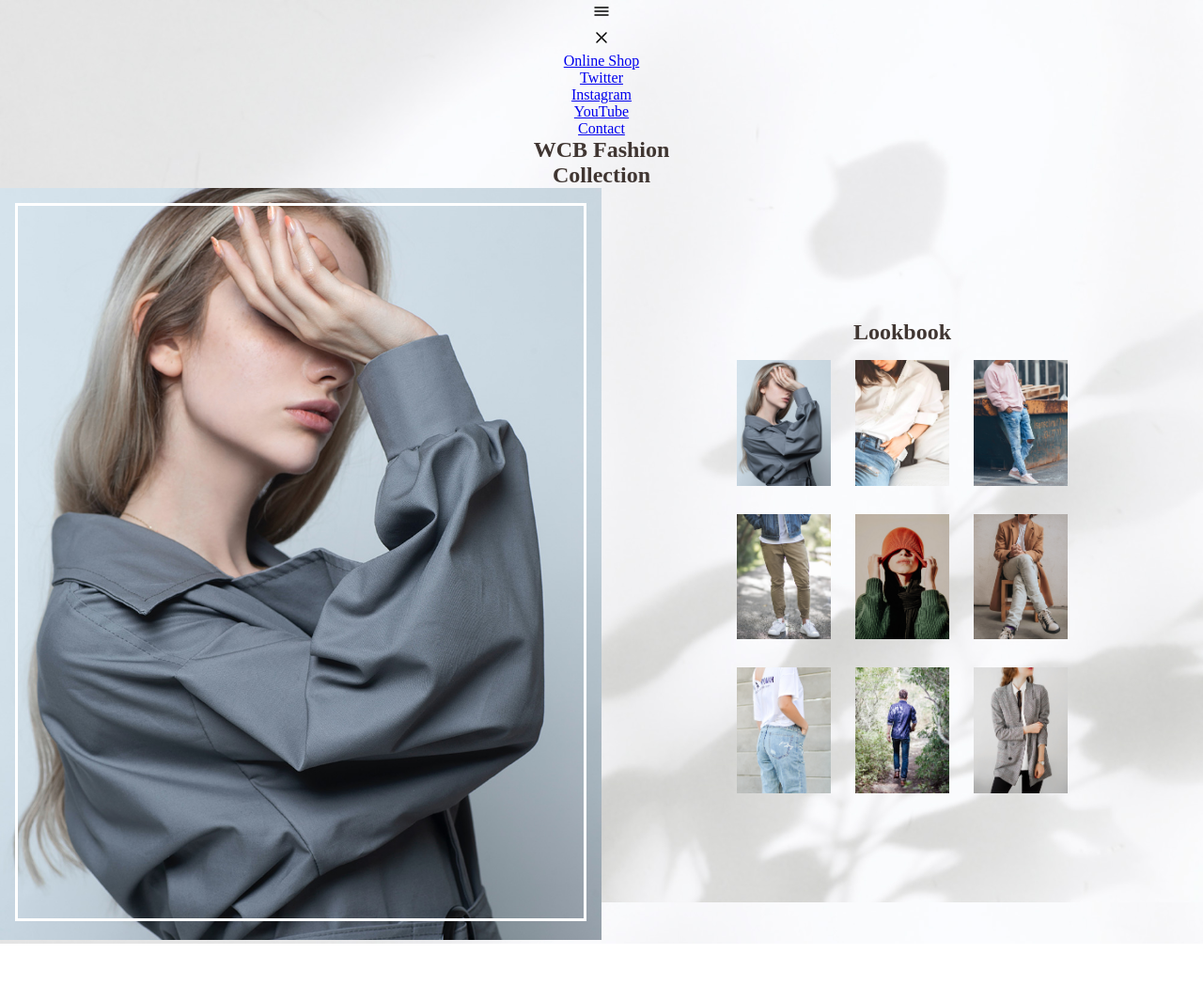
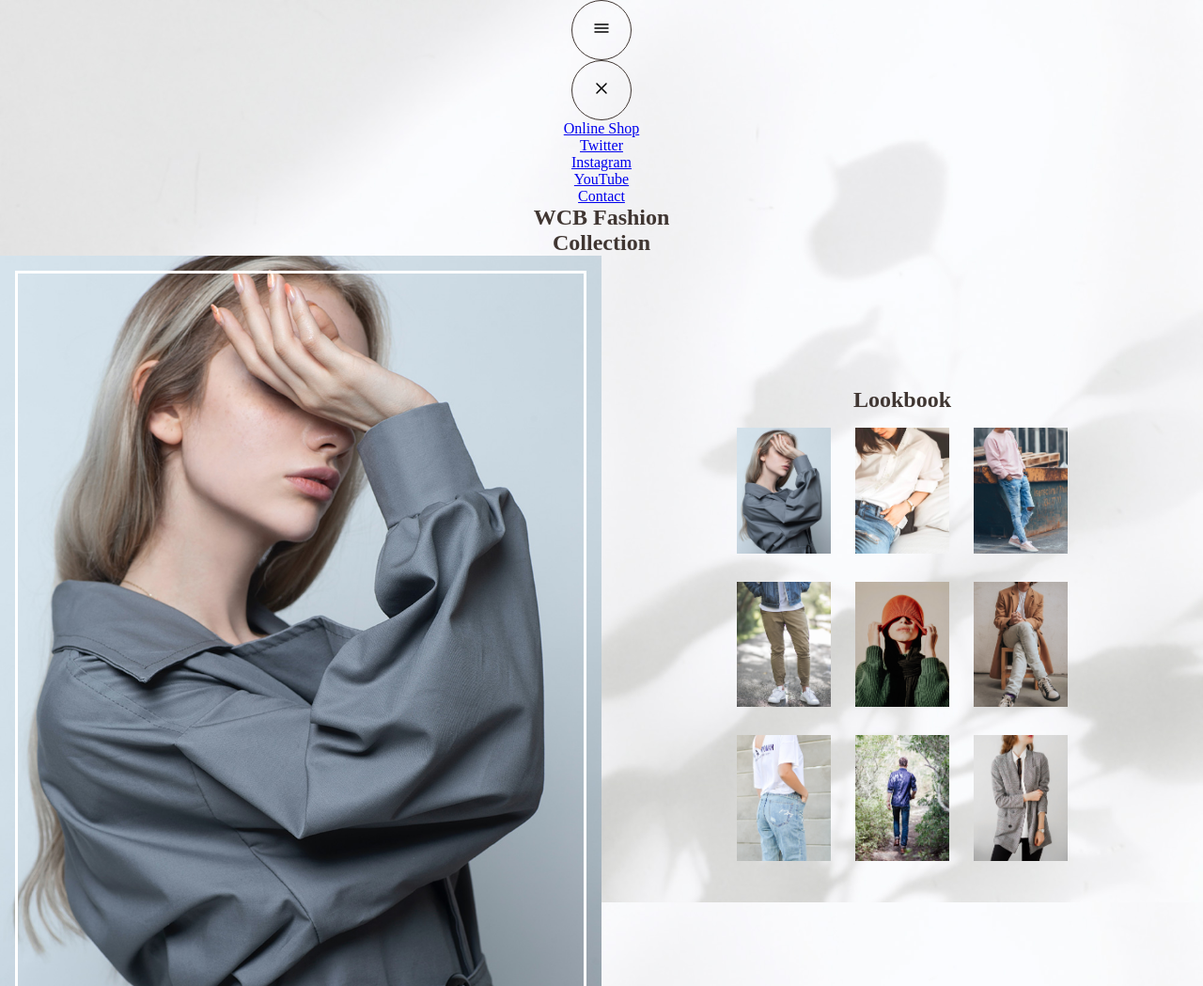
Before and after one commit to kakashi397/WCBFashionCollection, a website: page index.html in a window 1280 px wide. Shown: the top 1049 px of the page at 94% size. Before the commit the page ends 1004 px from the top, so only its background shows below. Drawn offline with nearby package versions, Linux system fonts and the light colour scheme; some packages are replaced by stand-ins of ours; files that its build step writes are made by us from their sources.

Commit message:
c-btnとp-にプロパティを振り分け始めた

```diff
--- /dev/null
+++ b/sass/object/component/_btn.scss
@@ -0,0 +1,11 @@
+@use '../../foundation/variables' as v;
+
+/* c-btn */
+.c-btn {
+  padding: 0.5rem 1rem;
+  border: 1px solid v.$brown;
+  border-radius: 50%;
+  height: 4rem;
+  width: 4rem;
+  transition: .4s;
+}
--- a/sass/style.scss
+++ b/sass/style.scss
@@ -3,3 +3,4 @@
 @use "./object/component/_loading.scss";
 @use "./object/project/gallery";
 @use "./object/project/slide-menu";
+@use "./object/component/btn";
```
